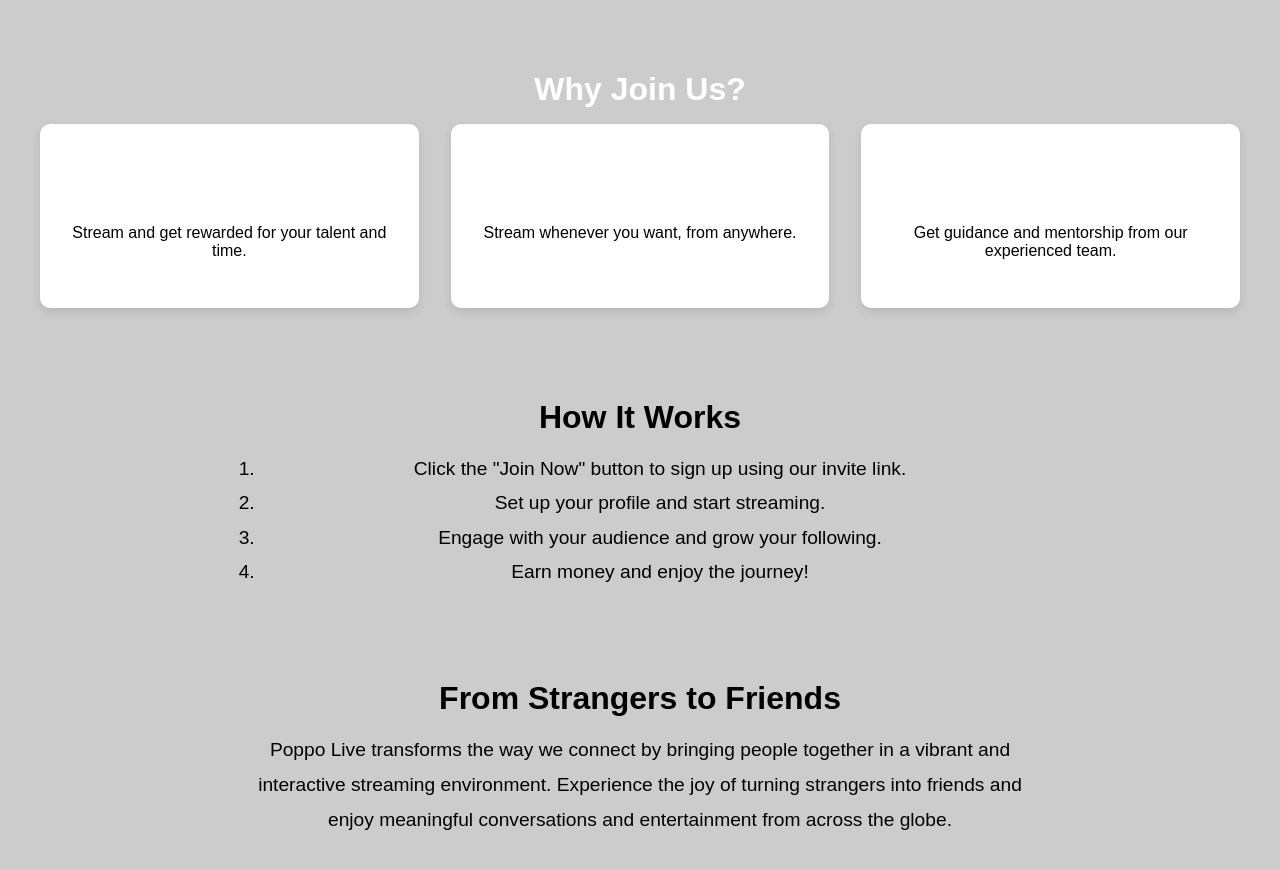
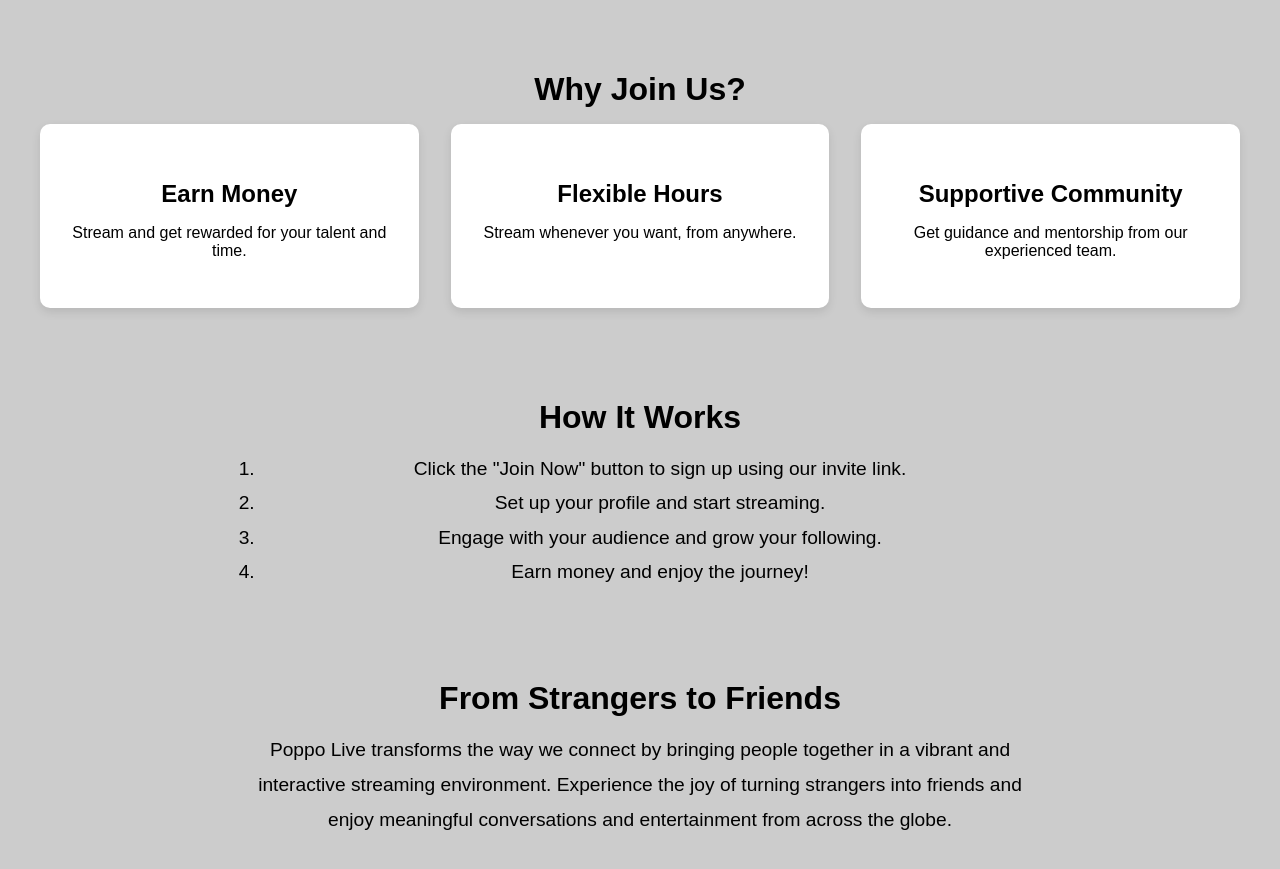
Before and after one commit to pajpetery/poppo-live-agency, a plain HTML site: page index.html in a window 1280 px wide. Shown: the part 2442-3311 px from the top of the page. Drawn offline with Linux system fonts and the light colour scheme; placeholder pictures from the web are drawn by us.

Commit message:
Update index.html

```diff
--- a/index.html
+++ b/index.html
@@ -180,18 +180,18 @@
 </div>
 
 <section id="benefits">
-    <h2 style="text-align: center; font-size: 2rem; margin-bottom: 1rem;">Why Join Us?</h2>
+    <h2 style="text-align: center; font-size: 2rem; margin-bottom: 1rem; color: black;">Why Join Us?</h2>
     <div class="benefits">
         <div class="benefit-item">
-            <h3>Earn Money</h3>
+            <h3 style="color: black;">Earn Money</h3>
             <p>Stream and get rewarded for your talent and time.</p>
         </div>
         <div class="benefit-item">
-            <h3>Flexible Hours</h3>
+            <h3 style="color: black;">Flexible Hours</h3>
             <p>Stream whenever you want, from anywhere.</p>
         </div>
         <div class="benefit-item">
-            <h3>Supportive Community</h3>
+            <h3 style="color: black;">Supportive Community</h3>
             <p>Get guidance and mentorship from our experienced team.</p>
         </div>
     </div>
```
